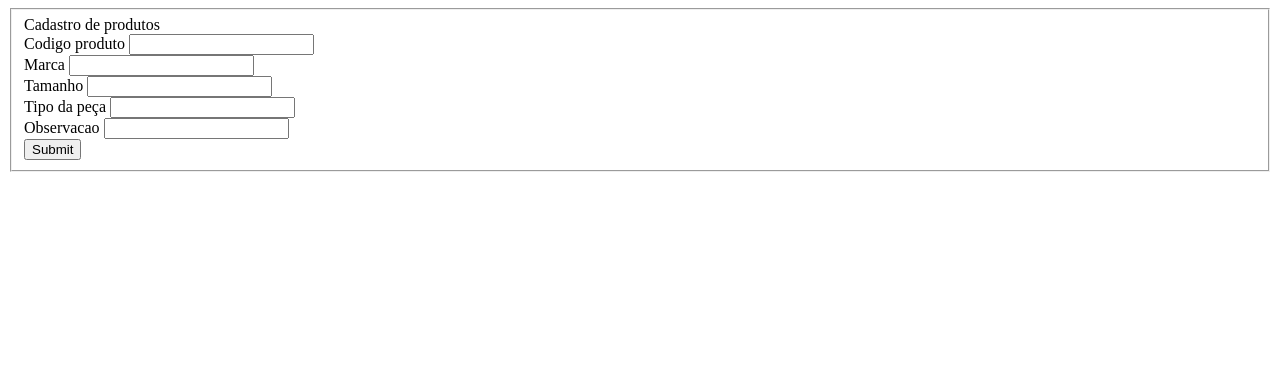
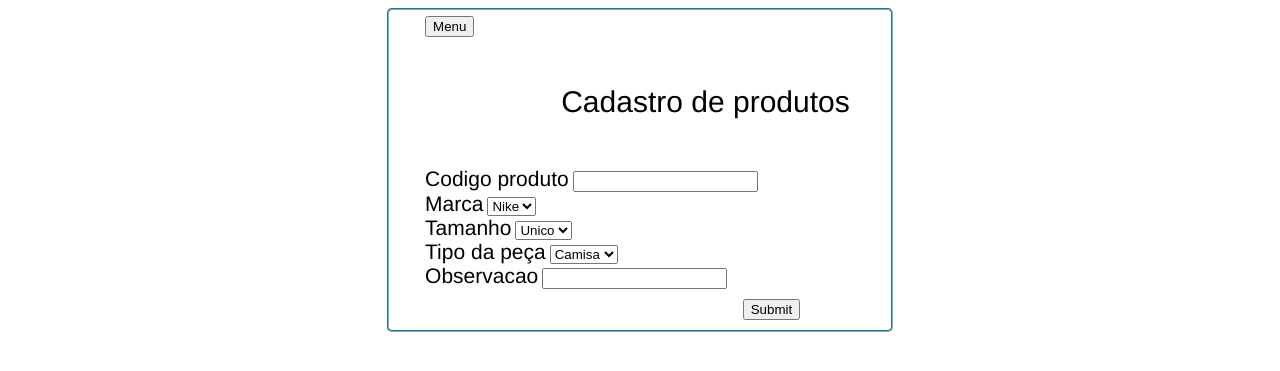
Before and after one commit to jefflima11/GRA, a PHP site: page /form_cadastro_produto.php in a window 1280 px wide. Shown: the top 371 px of the page. Run offline with PHP 8.4, Linux system fonts and the light colour scheme.

Commit message:
Development of form for inactivation and linking of pages.

```diff
--- a/env_cad_pro.php
+++ b/env_cad_pro.php
@@ -33,10 +33,7 @@
         include_once('connection.php');
 
         $result = mysqli_query($con,"call sp_hist_pro('$codproduto','$cdmarca','$cdtamanho','$cdtppeca','$dsobservacao')");
-        while ($exibe = mysqli_fetch_assoc($result)) {
-            $_SESSION['registrosalvo'] = "salvo";
-            header("location: form_cadastro_produto.php");
-        }
+        header("location: form_cadastro_produto.php");
 
     }
 
--- a/form_cadastro_produto.php
+++ b/form_cadastro_produto.php
@@ -35,30 +35,51 @@
     <meta charset="UTF-8">
     <meta http-equiv="X-UA-Compatible" content="IE=edge">
     <meta name="viewport" content="width=device-width, initial-scale=1.0">
+    <link rel="stylesheet" href="style.css">
     <title>Cadastro de produto</title>
 </head>
 <body>
     <div>
         <form action="env_cad_pro.php" method="POST">
             <fieldset id="border">
-                <label for="">Cadastro de produtos</label>
+                <div id="form">
+                <div id="botao_voltar">
+                    <a href="index.php">
+                        <input type="button" value="Menu">
+                    </a>
+                </div>
                 <br>
+
+                <p>Cadastro de produtos</p>
+                <br>
+
                 <label for="">Codigo produto</label>
                 <input type="text" name="cdproduto">
                 <br>
+
                 <label for="">Marca</label>
-                <input type="text" name="cdmarca">
+                <select name="cdmarca" id="marca">
+                    <option value="1">Nike</option>
+                </select>
                 <br>
+
                 <label for="">Tamanho</label>
-                <input type="text" name="cdtamanho">
+                 <select name="cdtamanho" id="tamanho">
+                     <option value="1">Unico</option>
+                </select>
                 <br>
+
                 <label for="">Tipo da peça</label>
-                <input type="text" name="cdtppeca">
+                    <select name="cdtppeca" id="tppeca">
+                        <option value="1">Camisa</option>
+                    </select>
                 <br>
                 <label for="">Observacao</label>
                 <input type="text" name="dsobservacao">
                 <br>
-                <input type="submit" name="submit">
+                <input type="submit" name="submit" id="submit">
+                </div>
+
             </fieldset>
 
         </form>
--- /dev/null
+++ b/style.css
@@ -0,0 +1,34 @@
+#botao_voltar {
+    /* margin-left: 30%; */
+    border-radius: 5px;
+
+
+}
+
+fieldset {
+    border-radius: 5px;
+    margin-left: 30%;
+    margin-right: 30%;
+    border-color: rgb(104, 182, 206);
+}
+
+#submit{
+    margin-top: 10px;
+    margin-left: 70%;
+
+}
+
+#form{
+    margin-left: 5%;
+}
+
+label{
+    font-size: 21px;
+    font-family: 'Franklin Gothic Medium', 'Arial Narrow', Arial, sans-serif;
+}
+
+p{
+    font-size: 30px;
+    font-family: 'Franklin Gothic Medium', 'Arial Narrow', Arial, sans-serif;
+    margin-left: 30%;
+}
```
Also changed, not shown: form_pro_inat.php (+20 -1 lines), index.php (added, +36 -0 lines), stylesheet.css (deleted, +0 -35 lines), pro_inat.php (renamed from pro_nat.php).
